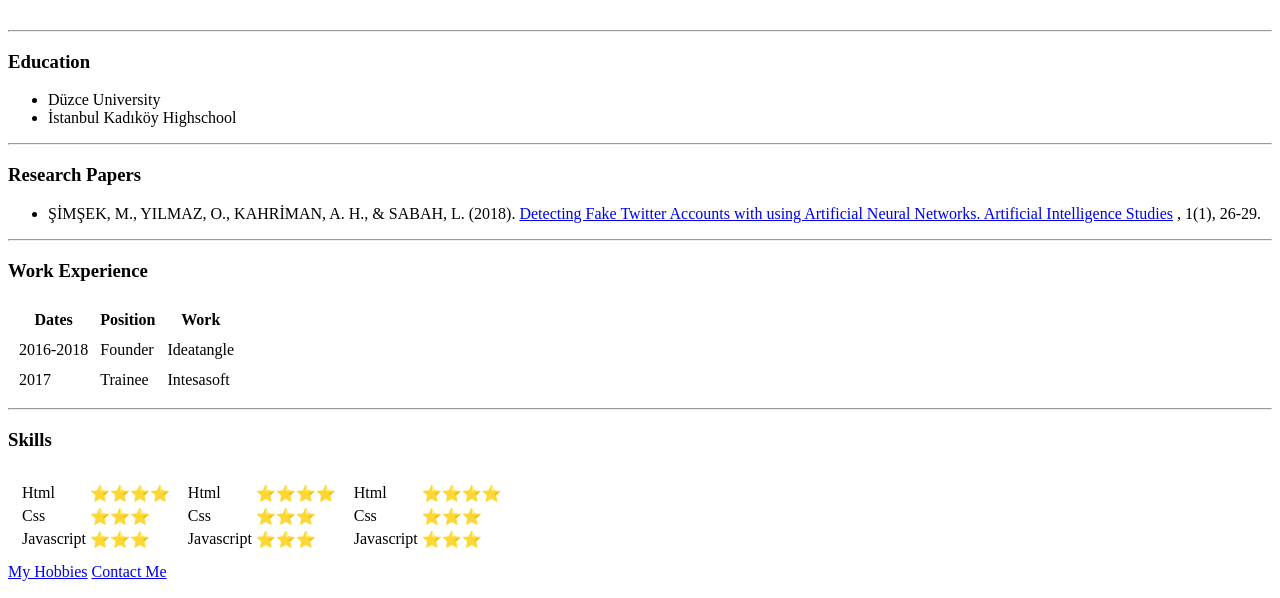
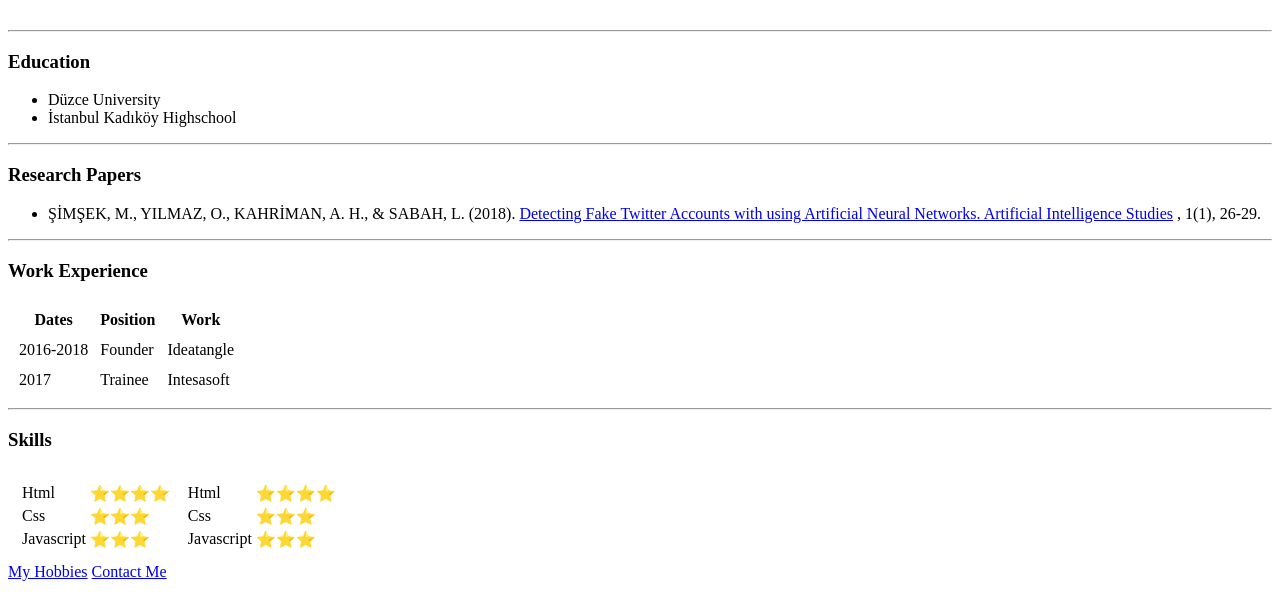
Before and after one commit to CircassianSochi/cv, a plain HTML site: page index.html in a window 1280 px wide. Shown: the part 202-800 px from the top of the page. Drawn offline with Linux system fonts and the light colour scheme.

Commit message:
Skills Edit

```diff
--- a/index.html
+++ b/index.html
@@ -86,22 +86,6 @@
                             </tr>
                         </table>
             </td>
-            <td>
-                    <table>
-                            <tr>
-                                <td>Html</td>
-                                <td>⭐⭐⭐⭐</td>
-                            </tr>
-                            <tr>
-                                    <td>Css</td>
-                                <td>⭐⭐⭐</td>
-                            </tr>
-                            <tr>
-                                    <td>Javascript</td>
-                                    <td>⭐⭐⭐</td>
-                            </tr>
-                        </table>
-            </td>
         </tr>
     </table>
 
```
